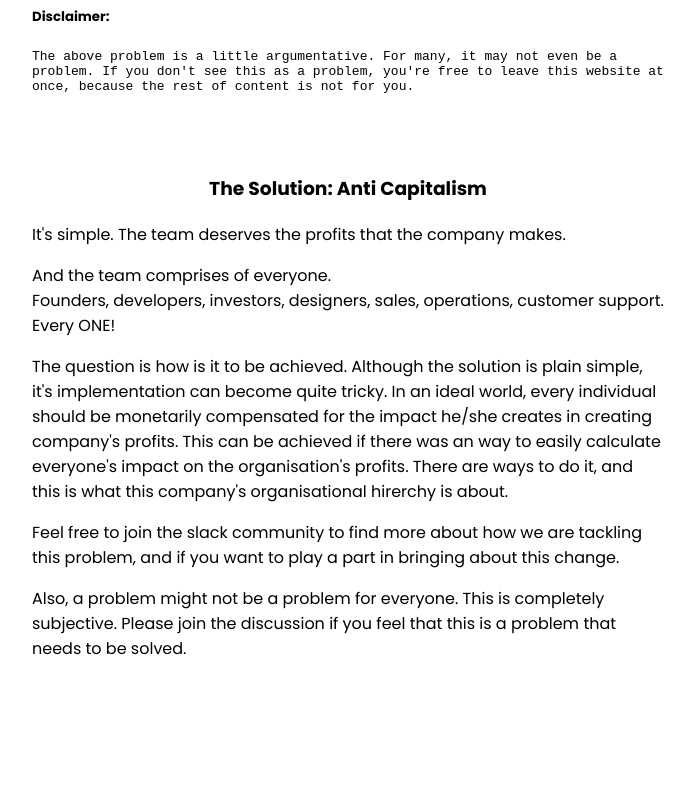
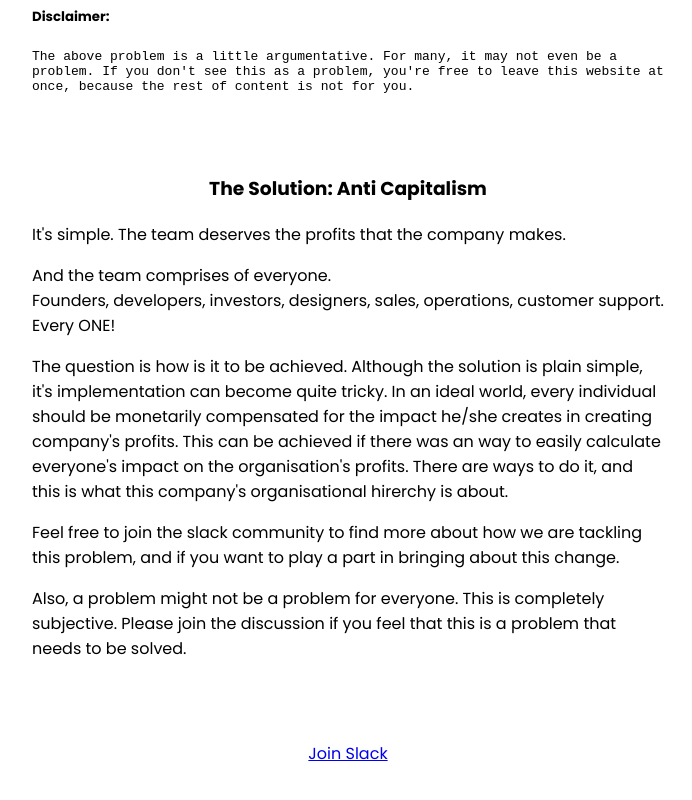
Before and after one commit to the-one-percent-company/company-website, a plain HTML site: page public/index.html in a window 1280 px wide. Shown: the part 1310-2110 px from the top of the page, without its empty margins (292-984 px from the left). Before the commit the page ends 2071 px from the top, so only its background shows below. Drawn offline with Linux system fonts and the light colour scheme.

Commit message:
Solution

```diff
--- a/public/index.html
+++ b/public/index.html
@@ -97,6 +97,9 @@
                 </p>
             </div>
         </div>
+        <div class="block join-slack">
+            <a href="https://join.slack.com/t/theonepercent-f064996/shared_invite/zt-1ik2fyd69-61MAl7mSB21mwR5vdeU2_A">Join Slack</a>
+        </div>
 
     </div>
 
```
Also changed, not shown: public/styles.css (line endings or trailing spaces).
